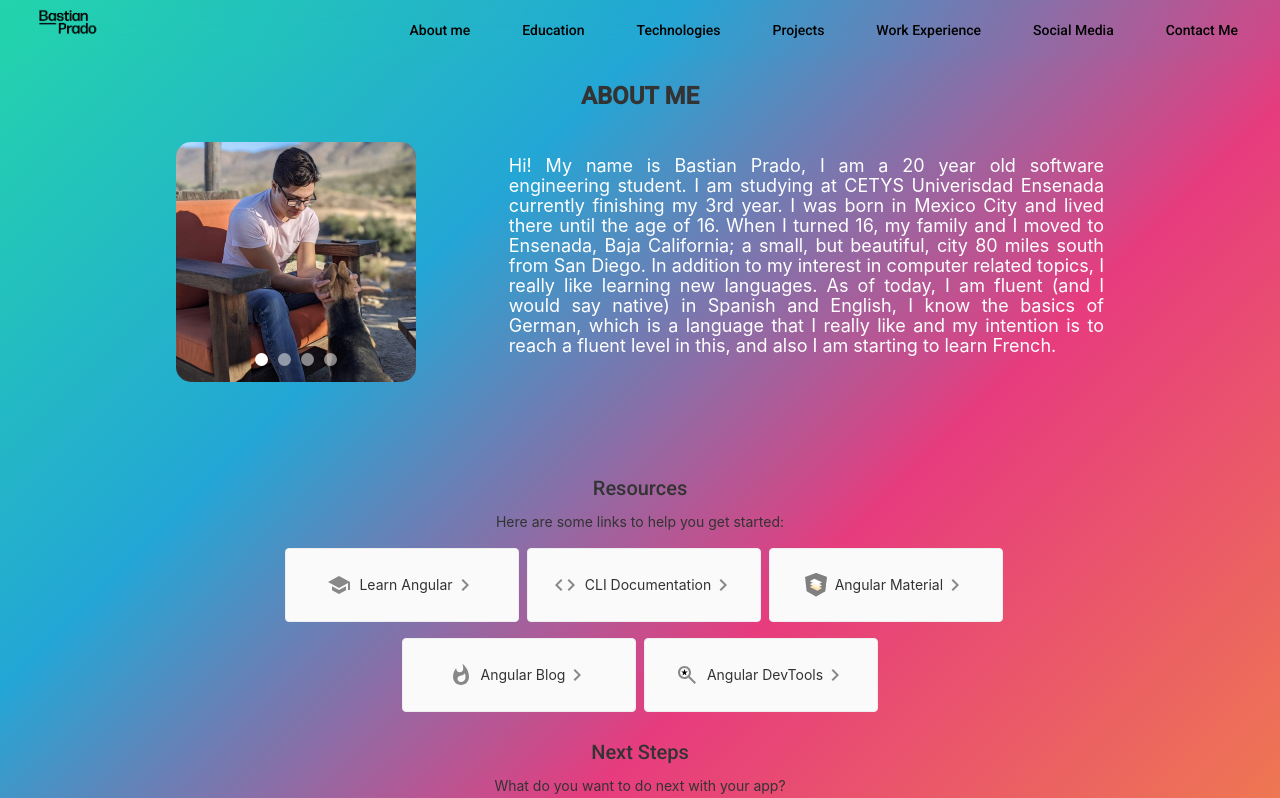
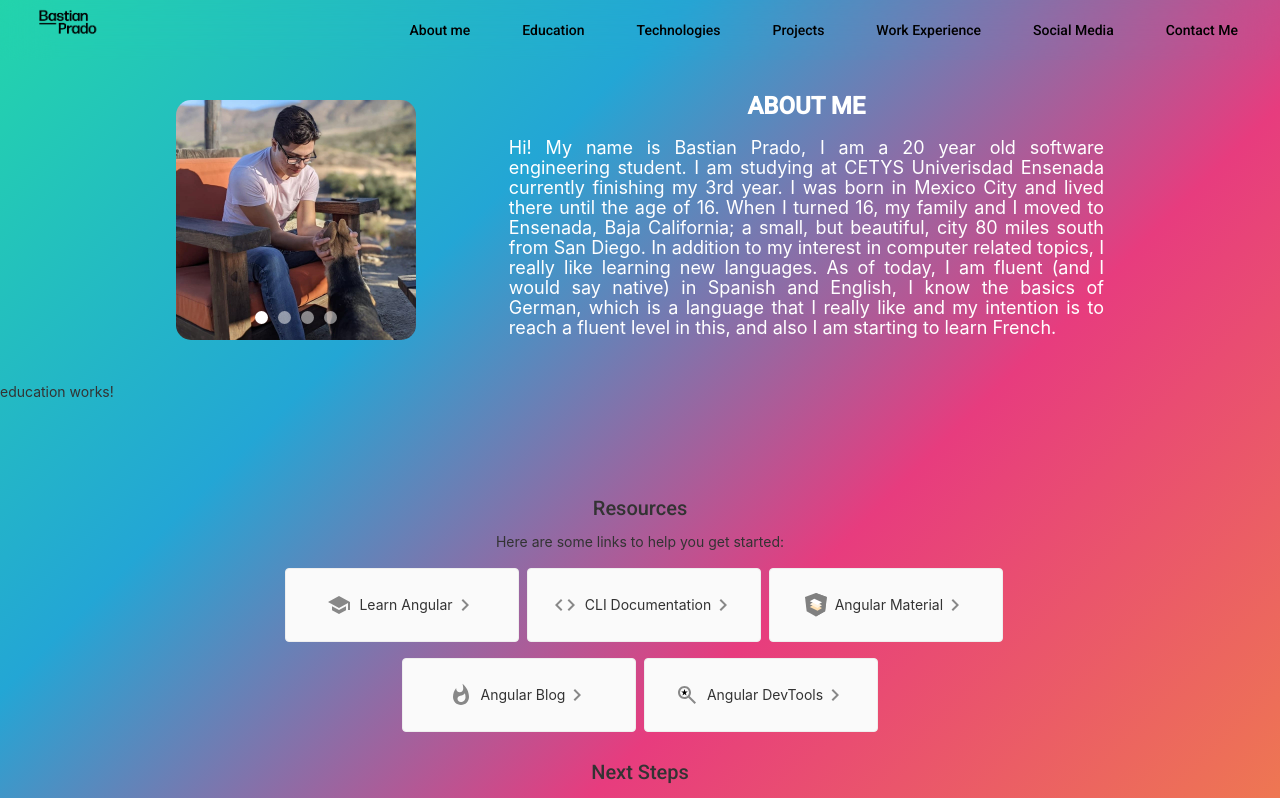
Before and after one commit to PotatoDoge/my-portfolio, an Angular app: page / in a window 1280 px wide. Shown: the top 798 px of the page. Built offline with nearby package versions, Linux system fonts and the light colour scheme; what mdb-angular-ui-kit would draw is missing.

Commit message:
- Education component created

```diff
--- a/src/app/about-me/about-me.component.css
+++ b/src/app/about-me/about-me.component.css
@@ -1,7 +1,7 @@
 #top{
-    margin-top: 20px;
     text-align: center;
     font-weight: bold;
+    color: #fff;
 }
 
 .about{
--- a/src/app/about-me/about-me.component.html
+++ b/src/app/about-me/about-me.component.html
@@ -1,5 +1,4 @@
 <div>
-  <h1 id="top">ABOUT ME</h1>
   <div
     class="about"
     fxLayout="row"
@@ -28,6 +27,7 @@
       </div>
     </div>
     <div class="about-text">
+      <h1 id="top">ABOUT ME</h1>
       <p>
         Hi! My name is Bastian Prado, I am a 20 year old software
         engineering student. I am studying at CETYS Univerisdad Ensenada
--- a/src/app/app.component.html
+++ b/src/app/app.component.html
@@ -1,5 +1,11 @@
 <app-header></app-header>
-<app-about-me></app-about-me>
+<div class="about-me">
+  <app-about-me></app-about-me>
+</div>
+<div class="education">
+  <app-education></app-education>
+</div>
+
 
 <div class="content" role="main">
   <!-- Highlight Card -->
--- a/src/app/app.module.ts
+++ b/src/app/app.module.ts
@@ -13,13 +13,15 @@ import {  MatMenuModule } from '@angular/material/menu';
 import { MatDividerModule } from '@angular/material/divider';
 import { FlexLayoutModule } from '@angular/flex-layout';
 import { MdbCarouselModule } from 'mdb-angular-ui-kit/carousel';
+import { EducationComponent } from './education/education.component';
 
 
 @NgModule({
   declarations: [
     AppComponent,
     HeaderComponent,
-    AboutMeComponent
+    AboutMeComponent,
+    EducationComponent
   ],
   imports: [
     BrowserModule,
--- /dev/null
+++ b/src/app/education/education.component.html
@@ -0,0 +1 @@
+<p>education works!</p>
--- /dev/null
+++ b/src/app/education/education.component.ts
@@ -0,0 +1,15 @@
+import { Component, OnInit } from '@angular/core';
+
+@Component({
+  selector: 'app-education',
+  templateUrl: './education.component.html',
+  styleUrls: ['./education.component.css']
+})
+export class EducationComponent implements OnInit {
+
+  constructor() { }
+
+  ngOnInit(): void {
+  }
+
+}
```
Also changed, not shown: src/app/education/education.component.css (added).
